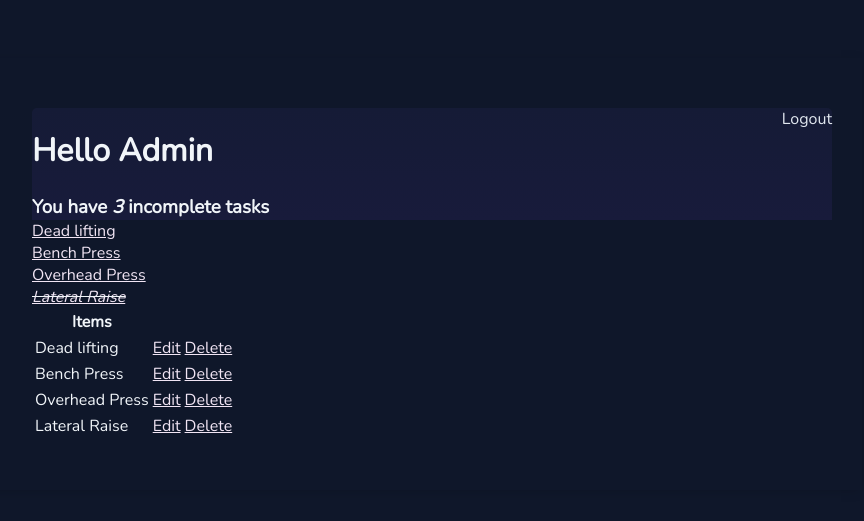
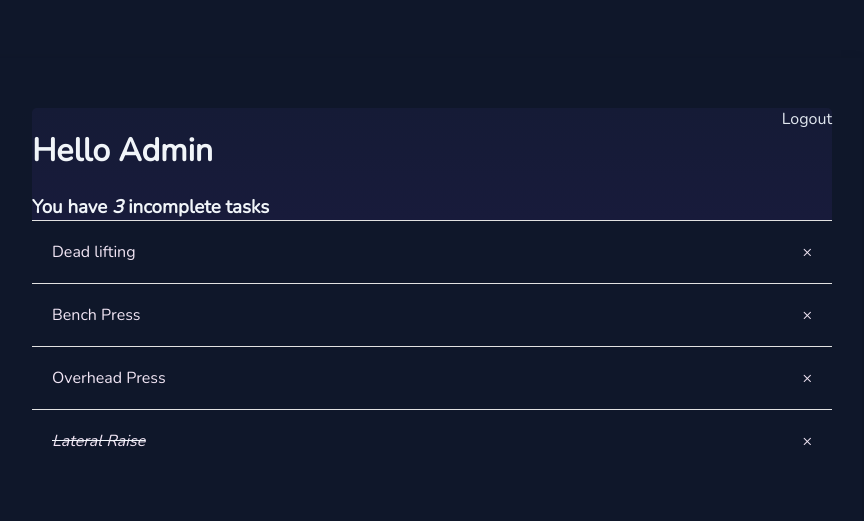
Before and after one commit to Vlad-stackover/TODO, a Django app: page / in a window 1280 px wide. Shown: the top 521 px of the page, without its empty margins (233-1097 px from the left). Run offline with Django 4.2, Linux system fonts and the light colour scheme; a user stored in the database is signed in; data comes from the database, SQL or seed files in the repository; both versions use the stored data as it was after the commit.

Commit message:
v0.2.6
-styling main page

```diff
--- a/todo_list/base/templates/base/main.html
+++ b/todo_list/base/templates/base/main.html
@@ -54,6 +54,14 @@
             color : #e2e8f0;
             text-decoration: none;
         }
+        .task-wrapper{
+            display: flex;
+            align-items: center;
+            justify-content: space-between;
+            padding: 20px;
+            background-color: ;
+            border-top: 1px solid rgb(226, 226, 226);
+        }
 
     </style>
 </head>
--- a/todo_list/base/templates/base/task_list.html
+++ b/todo_list/base/templates/base/task_list.html
@@ -31,14 +31,17 @@
             {% if task.complete %}
             <div class="task-title">
                 <div class="task-complete-icon"></div>
-                <i><s><a href="{% url 'task-update' task.id %}">{{task}}</a></s></i>
+                <i><s><a href="{% url 'task-update' task.id %}"  style="text-decoration:none">{{task}}</a></s></i>
             </div>
+            <a class="delete-link" href="{% url 'task-delete' task.id %}"  style="text-decoration:none">&#215;</a>
             {% else %}
             <div class="task-title">
                 <div class="task-incomplete-icon"></div>
-                <a href="{% url 'task-update' task.id %}">{{task}}</a>
+                <a href="{% url 'task-update' task.id %}"  style="text-decoration:none">{{task}}</a>
             </div>
+            <a class="delete-link" href="{% url 'task-delete' task.id %}"  style="text-decoration:none">&#215;</a>
             {% endif %}
+
         </div>
     {% empty %}
     <h3>No items in list</h3>
@@ -47,19 +50,5 @@
 </div>
 
 
-<table>
-    <tr>
-        <th>Items</th>
-        <th></th>
-    </tr>
-    {% for task in tasks %}
-    <tr>
-        <td>{{task.title}}</td>
-        <td><a href="{% url 'task-update' task.id %}">Edit</a></td>
-        <td><a href="{% url 'task-delete' task.id %}">Delete</a></td>
-    </tr>
-    {% empty %}
-        <h3>No items in list</h3>
-    {% endfor %}
-</table>
+
 {% endblock content %}
```
Also changed, not shown: todo_list/db.sqlite3.
